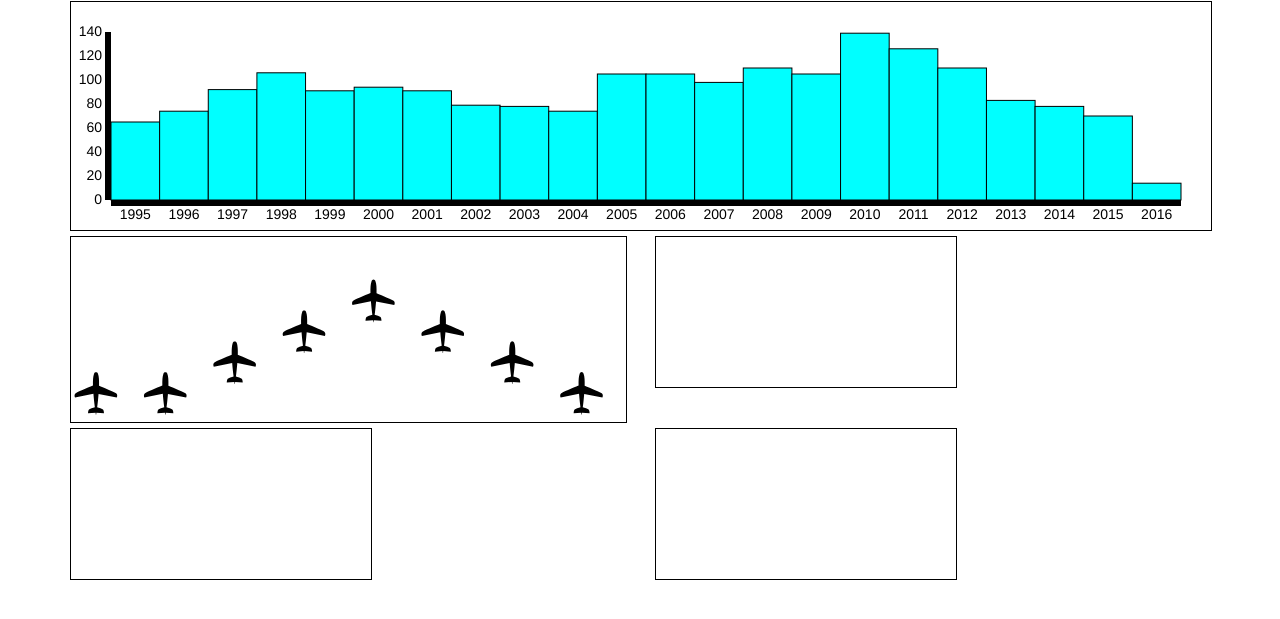
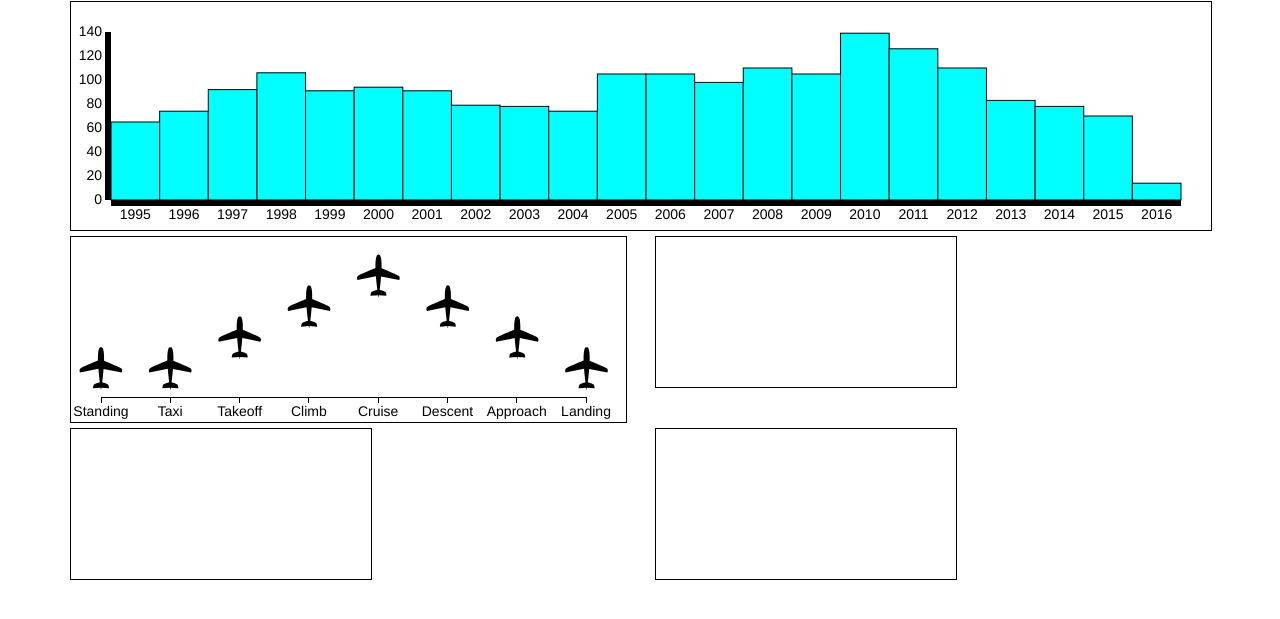
Before and after one commit to kashmoneygt/aircraft-incidents, a plain HTML site: page index.html in a window 1280 px wide. Shown: the part 69-688 px from the top of the page. Drawn offline with Linux system fonts and the light colour scheme.

Commit message:
[chart1] Add chart axis

```diff
--- a/chart1.js
+++ b/chart1.js
@@ -1,7 +1,8 @@
-function createChart1(data, context) {
+function createChart1(context) {
 
     console.log('in chart 1');
-    console.log(data);
+
+    var data = context.data;
 
     let phaseCounts = {};
     data.forEach(d => {
@@ -25,10 +26,11 @@ function createChart1(data, context) {
     let chart1svg = d3.select("#chart1svg");
 
     var phases = ["planeStanding", "planeTaxi", "planeTakeoff", "planeClimb", "planeCruise", "planeDescent", "planeApproach", "planeLanding"];
+    var phasesAxis = ["Standing", "Taxi", "Takeoff", "Climb", "Cruise", "Descent", "Approach", "Landing"];
 
     let numPhases = 8;
-    let startPosX = 25;
-    let startPosY = height - 50;
+    let startPosX = 30;
+    let startPosY = height - 75;
     let planeSpacingX = width / 8;
     let planeSpacingY = height / 6;
 
@@ -52,15 +54,27 @@ function createChart1(data, context) {
 
     }
 
-    // 4 phases
+    var x = d3.scale.ordinal()
+        .domain(phasesAxis)
+        .rangePoints([30, width - 40]);
 
+    var xAxis = d3.svg.axis()
+        .scale(x)
+        .orient("bottom");
 
+    chart1svg.append('g')
+        .attr('class', 'x axis')
+        .attr("transform", "translate(0," + (height - 25) + ")")
+        .call(xAxis);
+
+    console.log(data);
+    console.log(context);
 
 
 }
 
 
 // Function that will be called when selected data is updated
-function updateChart1(data, context){
+function updateChart1(context) {
 
 }
--- a/main.js
+++ b/main.js
@@ -17,7 +17,7 @@ $( document ).ready(function() {
         // Create the time bar with a brush.
         context.data = data;
         createTimeBar(data);
-        createChart1(data, context);
+        createChart1(context);
 
 
     })
--- a/style.css
+++ b/style.css
@@ -14,3 +14,10 @@
 }
 
 svg { border: 1px solid black; }
+
+.axis path,
+.axis line {
+    fill: none;
+    stroke: #000;
+    shape-rendering: crispEdges;
+  }
```
